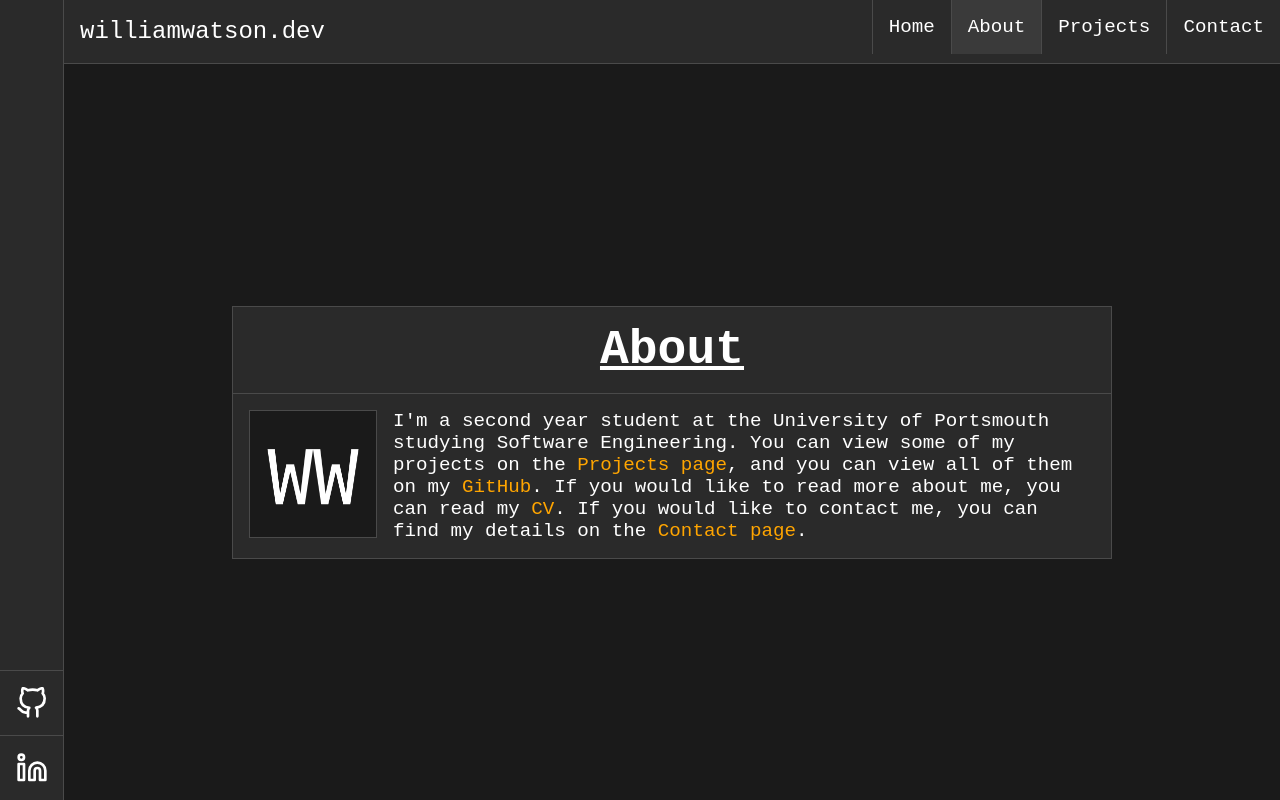
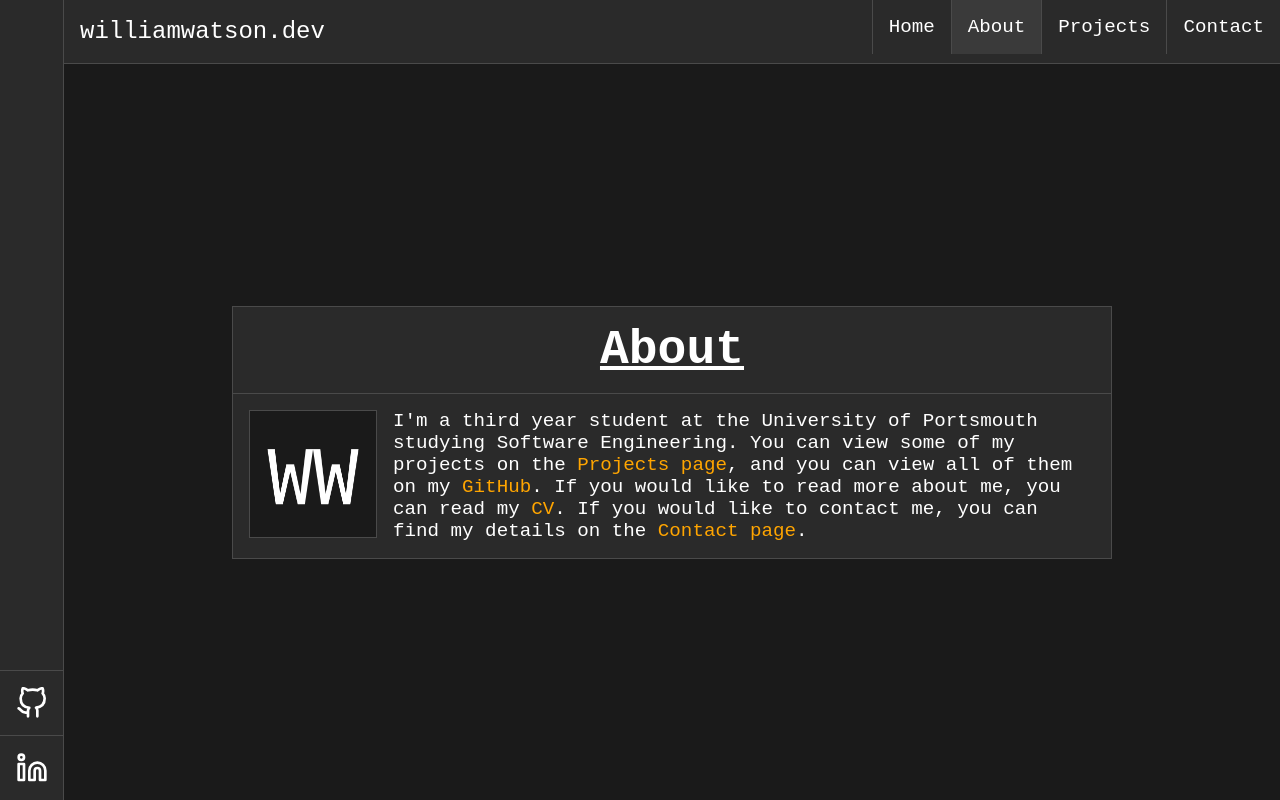
Before and after one commit to willswats/williamwatson, a SvelteKit app: page /about in a window 1280 px wide. Built offline with nearby package versions, Linux system fonts and the light colour scheme.

Commit message:
chore: update year

```diff
--- a/src/routes/about/+page.svelte
+++ b/src/routes/about/+page.svelte
@@ -14,7 +14,7 @@
 			<img alt="GitHub" src="png/ProfileWW.png" />
 			<figcaption>
 				<p>
-					I'm a second year student at the University of Portsmouth studying Software Engineering.
+					I'm a third year student at the University of Portsmouth studying Software Engineering.
 					You can view some of my projects on the <a href="/projects">Projects page</a>, and you can
 					view all of them on my
 					<a
```
